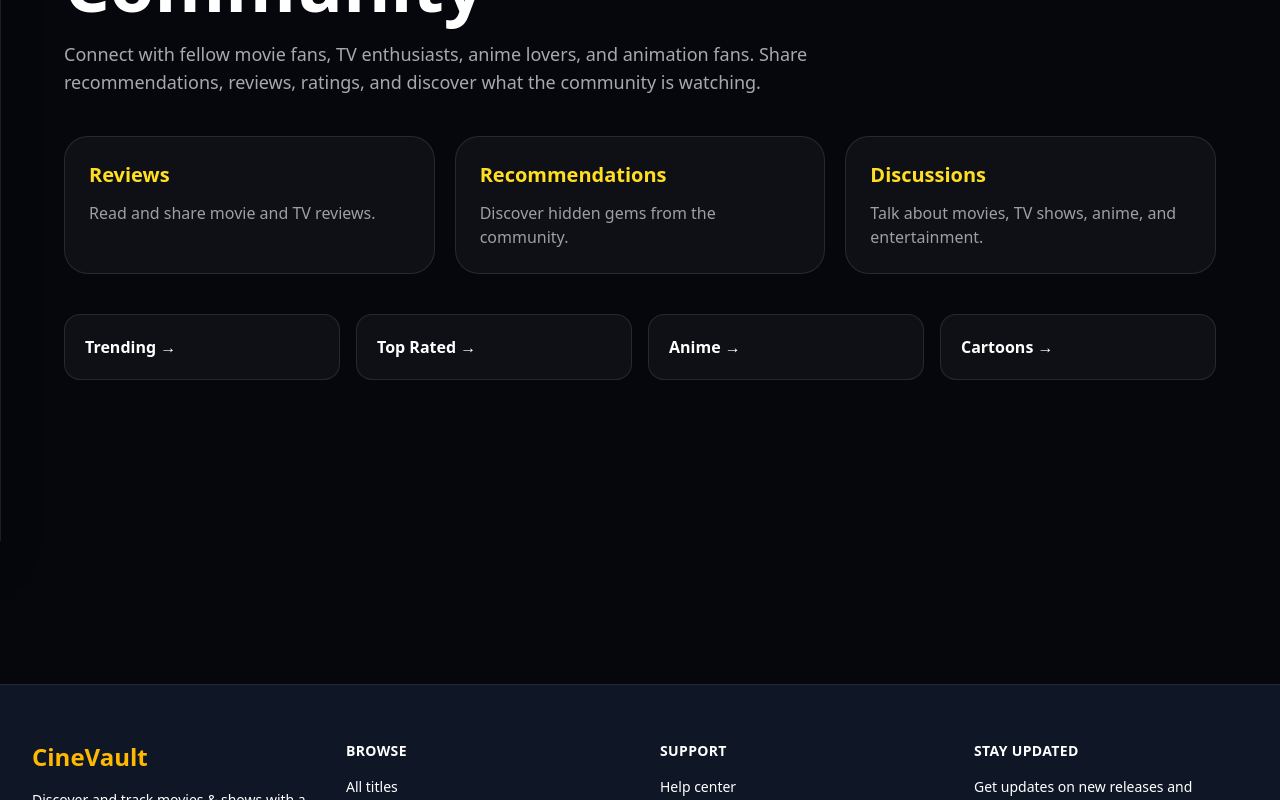
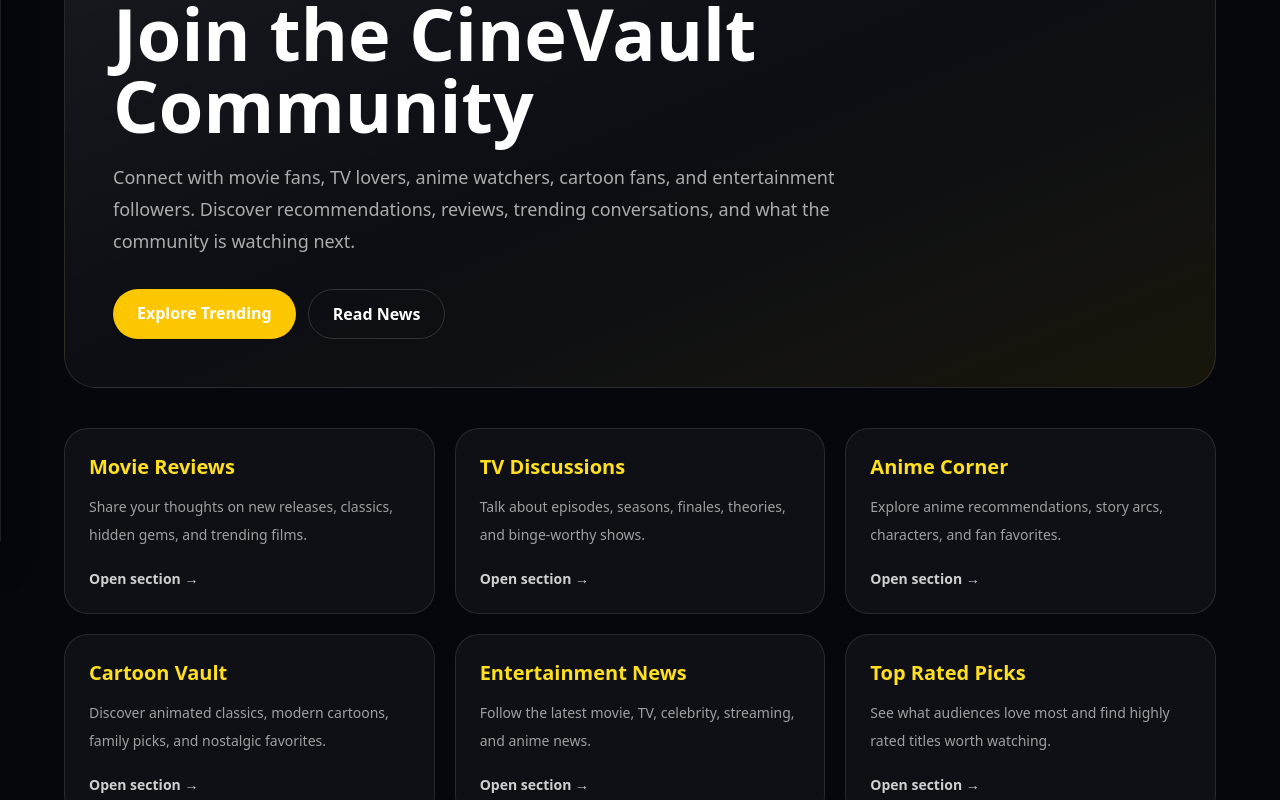
Before and after one commit to breezy23333/cinevault, a Next.js app: page /community in a window 1280 px wide. Shown: the part 260-1060 px from the top of the page. Built offline with nearby package versions, Linux system fonts and the light colour scheme.

Commit message:
Improve community and library pages

```diff
--- a/app/community/page.tsx
+++ b/app/community/page.tsx
@@ -2,23 +2,14 @@ import type { Metadata } from "next";
 import Link from "next/link";
 
 export const metadata: Metadata = {
-  title: "CineVault Community",
+  title: "Community | CineVault",
   description:
     "Join the CineVault community to discuss movies, TV shows, anime, cartoons, reviews, recommendations, and entertainment news.",
-  keywords: [
-    "movie community",
-    "tv show community",
-    "anime community",
-    "cartoon community",
-    "movie discussions",
-    "movie reviews",
-    "CineVault community",
-  ],
   alternates: {
     canonical: "/community",
   },
   openGraph: {
-    title: "CineVault Community",
+    title: "Community | CineVault",
     description:
       "Connect with movie fans, anime lovers, and entertainment enthusiasts on CineVault.",
     url: "/community",
@@ -28,12 +19,44 @@ export const metadata: Metadata = {
   },
   twitter: {
     card: "summary_large_image",
-    title: "CineVault Community",
-    description:
-      "Discuss movies, TV shows, anime, cartoons, and entertainment.",
+    title: "Community | CineVault",
+    description: "Discuss movies, TV shows, anime, cartoons, and entertainment.",
     images: ["/og-image.png"],
   },
 };
+
+const hubs = [
+  {
+    title: "Movie Reviews",
+    text: "Share your thoughts on new releases, classics, hidden gems, and trending films.",
+    href: "/trending",
+  },
+  {
+    title: "TV Discussions",
+    text: "Talk about episodes, seasons, finales, theories, and binge-worthy shows.",
+    href: "/search?type=tv",
+  },
+  {
+    title: "Anime Corner",
+    text: "Explore anime recommendations, story arcs, characters, and fan favorites.",
+    href: "/anime",
+  },
+  {
+    title: "Cartoon Vault",
+    text: "Discover animated classics, modern cartoons, family picks, and nostalgic favorites.",
+    href: "/cartoons",
+  },
+  {
+    title: "Entertainment News",
+    text: "Follow the latest movie, TV, celebrity, streaming, and anime news.",
+    href: "/news",
+  },
+  {
+    title: "Top Rated Picks",
+    text: "See what audiences love most and find highly rated titles worth watching.",
+    href: "/top",
+  },
+];
 
 export default function CommunityPage() {
   const communityJsonLd = {
@@ -55,77 +78,85 @@ export default function CommunityPage() {
       />
 
       <section className="mx-auto max-w-6xl">
+        <div className="rounded-[2rem] border border-white/10 bg-gradient-to-br from-white/[0.08] via-white/[0.03] to-yellow-400/[0.08] p-8 md:p-12">
           <p className="text-xs font-black uppercase tracking-[0.35em] text-yellow-400">
             CineVault Social Hub
           </p>
 
-        <h1 className="mt-4 text-5xl font-black md:text-7xl">
-          Community
+          <h1 className="mt-4 max-w-4xl text-5xl font-black md:text-7xl">
+            Join the CineVault Community
           </h1>
 
-        <p className="mt-5 max-w-3xl text-lg text-white/65">
-          Connect with fellow movie fans, TV enthusiasts, anime lovers,
-          and animation fans. Share recommendations, reviews, ratings,
-          and discover what the community is watching.
+          <p className="mt-5 max-w-3xl text-lg leading-8 text-white/65">
+            Connect with movie fans, TV lovers, anime watchers, cartoon fans,
+            and entertainment followers. Discover recommendations, reviews,
+            trending conversations, and what the community is watching next.
           </p>
 
+          <div className="mt-8 flex flex-wrap gap-3">
+            <Link
+              href="/trending"
+              className="rounded-full bg-yellow-400 px-6 py-3 font-black text-black hover:bg-yellow-300"
+            >
+              Explore Trending
+            </Link>
+
+            <Link
+              href="/news"
+              className="rounded-full border border-white/15 px-6 py-3 font-black text-white hover:border-yellow-400/70"
+            >
+              Read News
+            </Link>
+          </div>
+        </div>
+
         <div className="mt-10 grid gap-5 md:grid-cols-3">
-          <div className="rounded-3xl border border-white/10 bg-white/[0.04] p-6">
+          {hubs.map((hub) => (
+            <Link
+              key={hub.title}
+              href={hub.href}
+              className="group rounded-3xl border border-white/10 bg-white/[0.04] p-6 transition hover:-translate-y-1 hover:border-yellow-400/60 hover:bg-white/[0.07]"
+            >
               <h2 className="text-xl font-black text-yellow-300">
-              Reviews
+                {hub.title}
               </h2>
-            <p className="mt-3 text-white/60">
-              Read and share movie and TV reviews.
+
+              <p className="mt-3 text-sm leading-7 text-white/60">
+                {hub.text}
+              </p>
+
+              <p className="mt-5 text-sm font-black text-white/80 group-hover:text-yellow-300">
+                Open section →
+              </p>
+            </Link>
+          ))}
+        </div>
+
+        <div className="mt-12 rounded-3xl border border-white/10 bg-white/[0.04] p-6 md:p-8">
+          <h2 className="text-2xl font-black">What you can do here</h2>
+
+          <div className="mt-6 grid gap-4 md:grid-cols-3">
+            <div className="rounded-2xl bg-black/25 p-5">
+              <p className="font-black text-yellow-300">Review</p>
+              <p className="mt-2 text-sm text-white/60">
+                Share opinions on movies, shows, anime, and cartoons.
               </p>
             </div>
 
-          <div className="rounded-3xl border border-white/10 bg-white/[0.04] p-6">
-            <h2 className="text-xl font-black text-yellow-300">
-              Recommendations
-            </h2>
-            <p className="mt-3 text-white/60">
-              Discover hidden gems from the community.
+            <div className="rounded-2xl bg-black/25 p-5">
+              <p className="font-black text-yellow-300">Recommend</p>
+              <p className="mt-2 text-sm text-white/60">
+                Help others discover what to watch next.
               </p>
             </div>
 
-          <div className="rounded-3xl border border-white/10 bg-white/[0.04] p-6">
-            <h2 className="text-xl font-black text-yellow-300">
-              Discussions
-            </h2>
-            <p className="mt-3 text-white/60">
-              Talk about movies, TV shows, anime, and entertainment.
+            <div className="rounded-2xl bg-black/25 p-5">
+              <p className="font-black text-yellow-300">Discover</p>
+              <p className="mt-2 text-sm text-white/60">
+                Find trending picks, top rated titles, and fresh news.
               </p>
             </div>
           </div>
-
-        <div className="mt-10 grid gap-4 md:grid-cols-4">
-          <Link
-            href="/trending"
-            className="rounded-2xl border border-white/10 bg-white/[0.04] p-5 font-bold hover:border-yellow-400/60"
-          >
-            Trending →
-          </Link>
-
-          <Link
-            href="/top"
-            className="rounded-2xl border border-white/10 bg-white/[0.04] p-5 font-bold hover:border-yellow-400/60"
-          >
-            Top Rated →
-          </Link>
-
-          <Link
-            href="/anime"
-            className="rounded-2xl border border-white/10 bg-white/[0.04] p-5 font-bold hover:border-pink-400/60"
-          >
-            Anime →
-          </Link>
-
-          <Link
-            href="/cartoons"
-            className="rounded-2xl border border-white/10 bg-white/[0.04] p-5 font-bold hover:border-cyan-400/60"
-          >
-            Cartoons →
-          </Link>
         </div>
       </section>
     </main>
--- a/app/library/page.tsx
+++ b/app/library/page.tsx
@@ -2,22 +2,14 @@ import type { Metadata } from "next";
 import Link from "next/link";
 
 export const metadata: Metadata = {
-  title: "CineVault Library",
+  title: "Library | CineVault",
   description:
-    "Explore your CineVault library, saved movies, TV shows, anime, cartoons, and entertainment collections.",
-  keywords: [
-    "movie library",
-    "watchlist",
-    "saved movies",
-    "saved tv shows",
-    "anime library",
-    "CineVault library",
-  ],
+    "Explore your CineVault library, saved movies, TV shows, anime, cartoons, watchlist, and entertainment collections.",
   alternates: {
     canonical: "/library",
   },
   openGraph: {
-    title: "CineVault Library",
+    title: "Library | CineVault",
     description:
       "Manage and explore your personal entertainment library on CineVault.",
     url: "/library",
@@ -27,14 +19,46 @@ export const metadata: Metadata = {
   },
   twitter: {
     card: "summary_large_image",
-    title: "CineVault Library",
-    description:
-      "Explore saved movies, TV shows, anime, and cartoons.",
+    title: "Library | CineVault",
+    description: "Explore saved movies, TV shows, anime, and cartoons.",
     images: ["/og-image.png"],
   },
 };
 
-export default function Page() {
+const collections = [
+  {
+    title: "Watchlist",
+    text: "Continue building your saved collection of movies, TV shows, anime, and cartoons.",
+    href: "/watchlist",
+  },
+  {
+    title: "Trending Movies",
+    text: "See what everyone is watching right now.",
+    href: "/trending",
+  },
+  {
+    title: "Top Rated",
+    text: "Explore the highest rated movies and shows on CineVault.",
+    href: "/top",
+  },
+  {
+    title: "Anime Collection",
+    text: "Browse anime series, movies, and fan favorites.",
+    href: "/anime",
+  },
+  {
+    title: "Cartoon Collection",
+    text: "Discover animated classics, family picks, and modern cartoons.",
+    href: "/cartoons",
+  },
+  {
+    title: "Search Library",
+    text: "Search across movies, TV shows, anime, cartoons, and entertainment picks.",
+    href: "/search",
+  },
+];
+
+export default function LibraryPage() {
   const libraryJsonLd = {
     "@context": "https://schema.org",
     "@type": "CollectionPage",
@@ -54,77 +78,92 @@ export default function Page() {
       />
 
       <section className="mx-auto max-w-6xl">
+        <div className="rounded-[2rem] border border-white/10 bg-gradient-to-br from-white/[0.08] via-white/[0.03] to-yellow-400/[0.08] p-8 md:p-12">
           <p className="text-xs font-black uppercase tracking-[0.35em] text-yellow-400">
             CineVault Collection
           </p>
 
-      <h1 className="mt-4 text-5xl font-black md:text-7xl">
-        Library
+          <h1 className="mt-4 max-w-4xl text-5xl font-black md:text-7xl">
+            Your Entertainment Library
           </h1>
 
-      <p className="mt-5 max-w-3xl text-lg text-white/65">
+          <p className="mt-5 max-w-3xl text-lg leading-8 text-white/65">
             Build your personal collection of movies, TV shows, anime,
-        cartoons, trending titles, and entertainment discoveries.
+            cartoons, trending titles, and entertainment discoveries. Save what
+            you love, return to your watchlist, and keep exploring.
           </p>
 
-      <div className="mt-10 grid gap-5 md:grid-cols-4">
-        <div className="rounded-3xl border border-white/10 bg-white/[0.04] p-6">
-          <h2 className="text-xl font-black text-yellow-300">Movies</h2>
-          <p className="mt-3 text-white/60">
-            Save films you want to watch later.
-          </p>
-        </div>
+          <div className="mt-8 flex flex-wrap gap-3">
+            <Link
+              href="/watchlist"
+              className="rounded-full bg-yellow-400 px-6 py-3 font-black text-black hover:bg-yellow-300"
+            >
+              Open Watchlist
+            </Link>
 
-        <div className="rounded-3xl border border-white/10 bg-white/[0.04] p-6">
-          <h2 className="text-xl font-black text-yellow-300">TV Shows</h2>
-          <p className="mt-3 text-white/60">
-            Track your favorite series and episodes.
-          </p>
-        </div>
-
-        <div className="rounded-3xl border border-white/10 bg-white/[0.04] p-6">
-          <h2 className="text-xl font-black text-yellow-300">Anime</h2>
-          <p className="mt-3 text-white/60">
-            Organize anime series and movies.
-          </p>
-        </div>
-
-        <div className="rounded-3xl border border-white/10 bg-white/[0.04] p-6">
-          <h2 className="text-xl font-black text-yellow-300">Cartoons</h2>
-          <p className="mt-3 text-white/60">
-            Keep your animation collection together.
-          </p>
+            <Link
+              href="/search"
+              className="rounded-full border border-white/15 px-6 py-3 font-black text-white hover:border-yellow-400/70"
+            >
+              Search Titles
+            </Link>
           </div>
         </div>
 
-      <div className="mt-10 grid gap-4 md:grid-cols-4">
+        <div className="mt-10 grid gap-5 md:grid-cols-3">
+          {collections.map((item) => (
             <Link
-          href="/watchlist"
-          className="rounded-2xl border border-white/10 bg-white/[0.04] p-5 font-bold hover:border-yellow-400/60"
+              key={item.title}
+              href={item.href}
+              className="group rounded-3xl border border-white/10 bg-white/[0.04] p-6 transition hover:-translate-y-1 hover:border-yellow-400/60 hover:bg-white/[0.07]"
             >
-          Watchlist →
+              <h2 className="text-xl font-black text-yellow-300">
+                {item.title}
+              </h2>
+
+              <p className="mt-3 text-sm leading-7 text-white/60">
+                {item.text}
+              </p>
+
+              <p className="mt-5 text-sm font-black text-white/80 group-hover:text-yellow-300">
+                Open collection →
+              </p>
             </Link>
+          ))}
+        </div>
 
+        <div className="mt-12 rounded-3xl border border-white/10 bg-white/[0.04] p-6 md:p-8">
+          <h2 className="text-2xl font-black">Library shortcuts</h2>
+
+          <div className="mt-6 grid gap-4 md:grid-cols-4">
             <Link
               href="/trending"
-          className="rounded-2xl border border-white/10 bg-white/[0.04] p-5 font-bold hover:border-yellow-400/60"
+              className="rounded-2xl bg-black/25 p-5 font-black hover:text-yellow-300"
             >
               Trending →
             </Link>
 
             <Link
               href="/top"
-          className="rounded-2xl border border-white/10 bg-white/[0.04] p-5 font-bold hover:border-yellow-400/60"
+              className="rounded-2xl bg-black/25 p-5 font-black hover:text-yellow-300"
             >
               Top Rated →
             </Link>
 
             <Link
-          href="/search"
-          className="rounded-2xl border border-white/10 bg-white/[0.04] p-5 font-bold hover:border-yellow-400/60"
+              href="/upcoming"
+              className="rounded-2xl bg-black/25 p-5 font-black hover:text-yellow-300"
             >
-          Search →
+              Upcoming →
             </Link>
+
+            <Link
+              href="/news"
+              className="rounded-2xl bg-black/25 p-5 font-black hover:text-yellow-300"
+            >
+              News →
+            </Link>
+          </div>
         </div>
       </section>
     </main>
```
Lines whose indentation alone changed are shown as unchanged.
